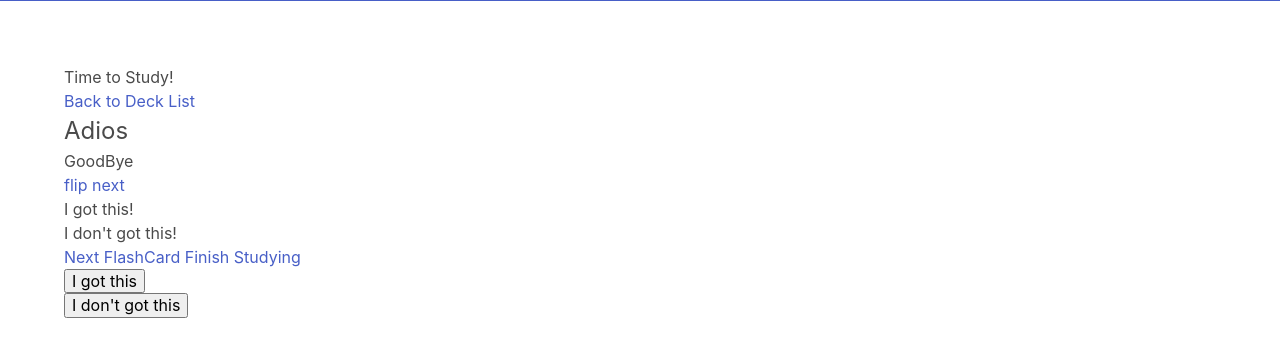
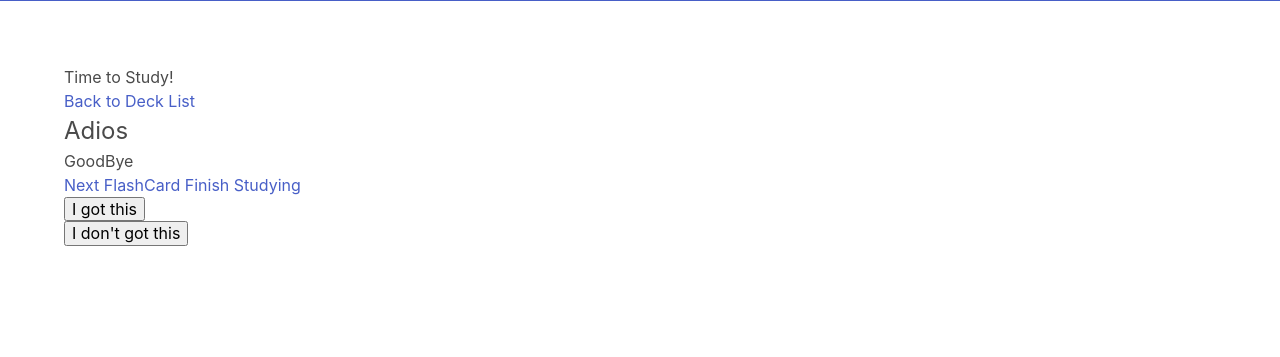
Before and after one commit to paulreece/Leitner-Flashcards, a Django app: a page that uses templates/show_answer.html in a window 1280 px wide. Shown: the part 414-771 px from the top of the page. Run offline with Django 4.2, Linux system fonts and the light colour scheme; a user stored in the database is signed in; data comes from the database, SQL or seed files in the repository; both versions use the stored data as it was after the commit.

Commit message:
fixed merge

```diff
--- a/templates/show_answer.html
+++ b/templates/show_answer.html
@@ -16,11 +16,6 @@
     {% if flashcards %}
 <!--this div will hold options to flip the card, to go to the next card, and mark it as studied -->
 
-    <a href={% url 'show_prompt' %}class="db">flip</a>
-    <a href={% url 'show_prompt' %}class="db">next</a>
-    <p class="db">I got this!</p>
-    <p class="db">I don't got this!</p>
-
 <a href={% url 'show_prompt' deck.slug flashcards.get_next.id%}>Next FlashCard</a>
 <a href={% url 'show_incorrect' deck.slug %}>Finish Studying</a>
 <div>
@@ -37,7 +32,6 @@
           </form>
 </div>
 
-
 </div>
 {% else %}
 <p>No Flashcards found!</p>
```
Also changed, not shown: db.sqlite3.
